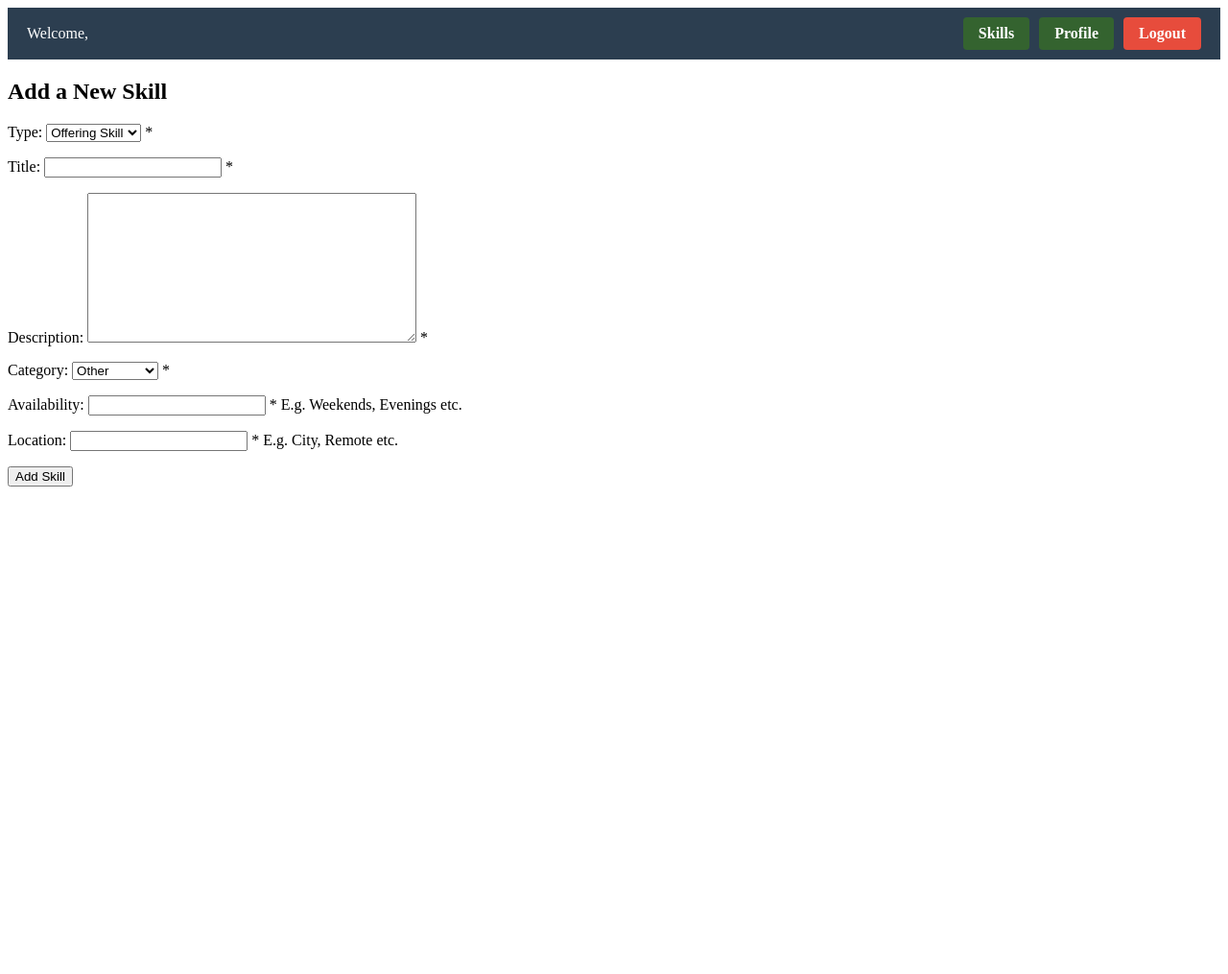
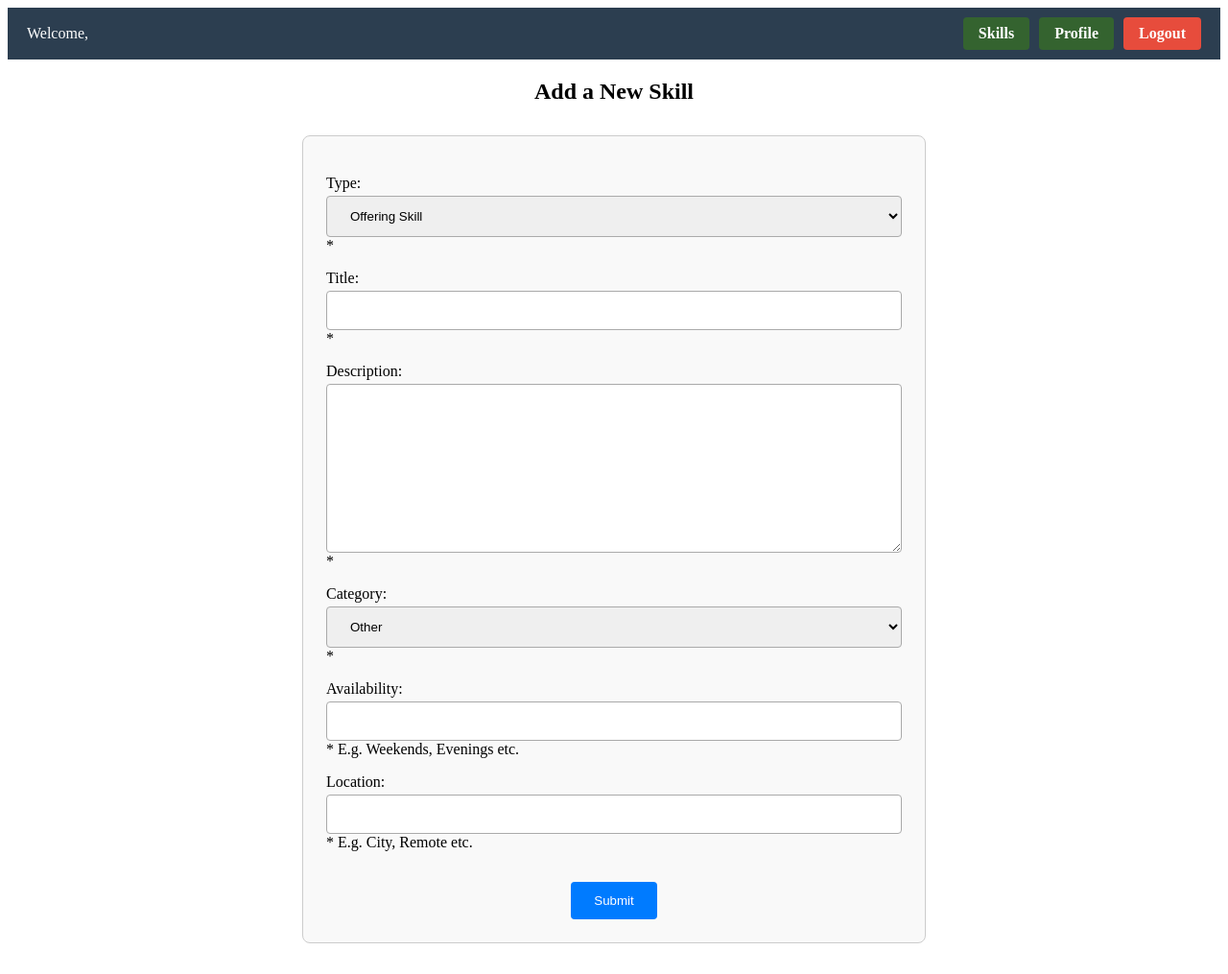
Before and after one commit to anndimi/SkillSwap, a Django app: page /skillswapapp/addskills/ in a window 1280 px wide. Shown: the whole page at 96% size. Before the commit the page ends 507 px from the top, so only its background shows below. Run offline with Django 5.2, Linux system fonts and the light colour scheme; a user stored in the database is signed in; data comes from the database, SQL or seed files in the repository; both versions use the stored data as it was after the commit.

Commit message:
addskills styled

```diff
--- a/skillswapproject/templates/skillswapapp/addskills.html
+++ b/skillswapproject/templates/skillswapapp/addskills.html
@@ -1,11 +1,69 @@
 {% extends 'skillswapapp/base.html' %}
 {% block body_block %}
+<style>
+.skill-form {
+  max-width: 600px;
+  margin: 2rem auto;
+  padding: 1.5rem;
+  border: 1px solid #ccc;
+  border-radius: 8px;
+  background: #f9f9f9;
+}
 
-<h2>Add a New Skill</h2>
-<form method="post">
+.skill-form p {
+  margin-bottom: 1rem;
+}
+
+.skill-form input[type="text"],
+.skill-form select,
+.skill-form textarea {
+  width: 100%;
+  padding: 12px 20px; /* generous padding inside inputs */
+  margin-top: 0.25rem;
+  border: 1px solid #aaa;
+  border-radius: 4px;
+  box-sizing: border-box; /* ensures padding fits */
+}
+
+.skill-form textarea {
+  min-height: 5rem;
+  resize: vertical;
+}
+.skill-form .button-wrapper {
+  text-align: center;
+}
+
+.skill-form button {
+  display: inline-block;
+  background-color: #007bff;
+  color: white;
+  padding: 12px 24px; /* more padding for a chunkier button */
+  border: 0;
+  border-radius: 4px;
+  cursor: pointer;
+  transition: background-color 0.3s ease;
+  margin-top: 1rem;
+}
+
+.skill-form button:hover {
+  background-color: #0056b3;
+}
+.skill-form .input-group {
+  position: relative;
+  width: 300px;    /* small box width */
+  margin-bottom: 1rem;
+}
+
+</style>
+
+
+<h2 style="text-align: center;">Add a New Skill</h2>
+<form method="post" class="skill-form">
   {% csrf_token %}
   {{ form.as_p }}
-  <button type="submit">Add Skill</button>
+  <div class="button-wrapper">
+    <button>Submit</button>
+  </div>
 </form>
 
 
```
Also changed, not shown: skillswapproject/db.sqlite3.
